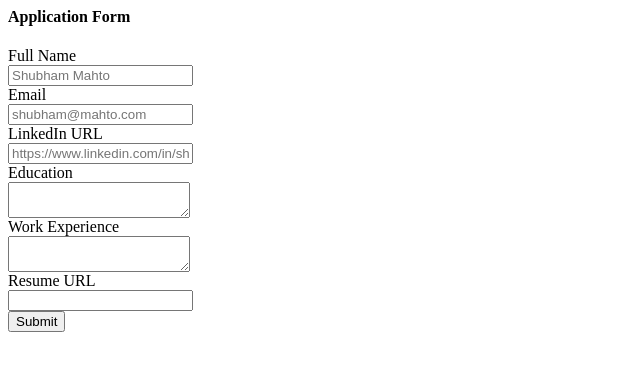
After one commit to ShubhamMaht0/shubham-mahto-website-v2, a Flask app: template templates/application_form.html in a window 1280 px wide. The commit adds this page. Shown: the top 371 px of the page, without its empty margins (0-640 px from the left). Run offline with Flask 3, Linux system fonts and the light colour scheme; the template is opened without the code that fills it, so the values that code supplies are empty.

Commit message:
store application in database

```diff
--- a/app.py
+++ b/app.py
@@ -1,5 +1,5 @@
-from flask import Flask, render_template,jsonify
-from database import load_jobs_from_db,load_job_from_db
+from flask import Flask, render_template,jsonify, request
+from database import load_jobs_from_db,load_job_from_db,add_application_to_db
 
 app = Flask(__name__)
 
@@ -20,5 +20,12 @@ def show_job(id):
     return "Not Found",404
   return render_template('jobpage.html',job=job)
 
+@app.route("/job/<id>/apply",methods=['post'])
+def apply_to_job(id):
+  data = request.form
+  job = load_job_from_db(id)
+  add_application_to_db(id,data)
+  return render_template('application_submitted.html',application=data,job=job)
+
 if __name__ == "__main__":
   app.run(host='0.0.0.0', debug=True)
--- /dev/null
+++ b/templates/application_form.html
@@ -0,0 +1,33 @@
+<h4>Application Form</h4>
+<form action="/job/{{job['id']}}/apply", method="post">
+  <div class="mb-2">
+    <label>Full Name</label><br>
+    <input type="text" name="full_name" placeholder="Shubham Mahto">
+  </div>
+
+  <div class="mb-2">
+    <label>Email</label><br>
+    <input type="text" name="email" placeholder="shubham@mahto.com">
+  </div>
+
+  <div class="mb-2">
+    <label>LinkedIn URL</label><br>
+    <input type="text" name="linkedin_url" placeholder="https://www.linkedin.com/in/shubhammahto">
+  </div>
+
+  <div class="mb-2">
+    <label>Education</label><br>
+    <textarea name="education"></textarea>
+  </div>
+
+  <div class="mb-2">
+    <label>Work Experience</label><br>
+    <textarea name="work_experience"></textarea>
+  </div>
+
+  <div class="mb-2">
+    <label>Resume URL</label><br>
+    <input type="text" name="resume_url">
+  </div>
+  <input type="submit">
+</form>
--- a/templates/jobpage.html
+++ b/templates/jobpage.html
@@ -30,6 +30,7 @@
       <h4>Salary</h4>
       <p>{{job.currency}}{{job.salary}}</p>
 
+      {%include 'application_form.html'%}
     </div>
     {%include 'footer.html'%}
   </body>
```
Also changed, not shown: database.py (+15 -0 lines), templates/application_submitted.html (added, +37 -0 lines).
